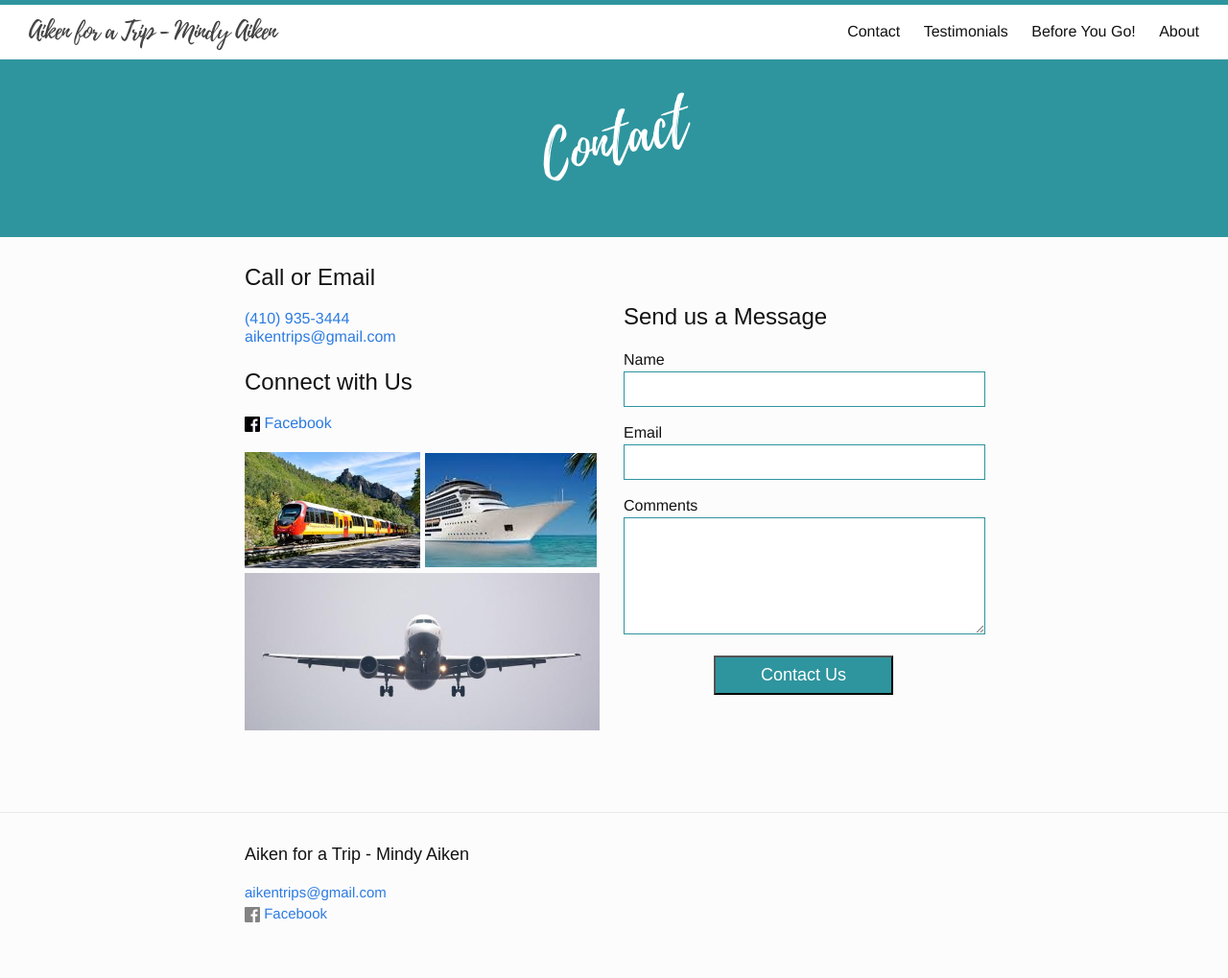
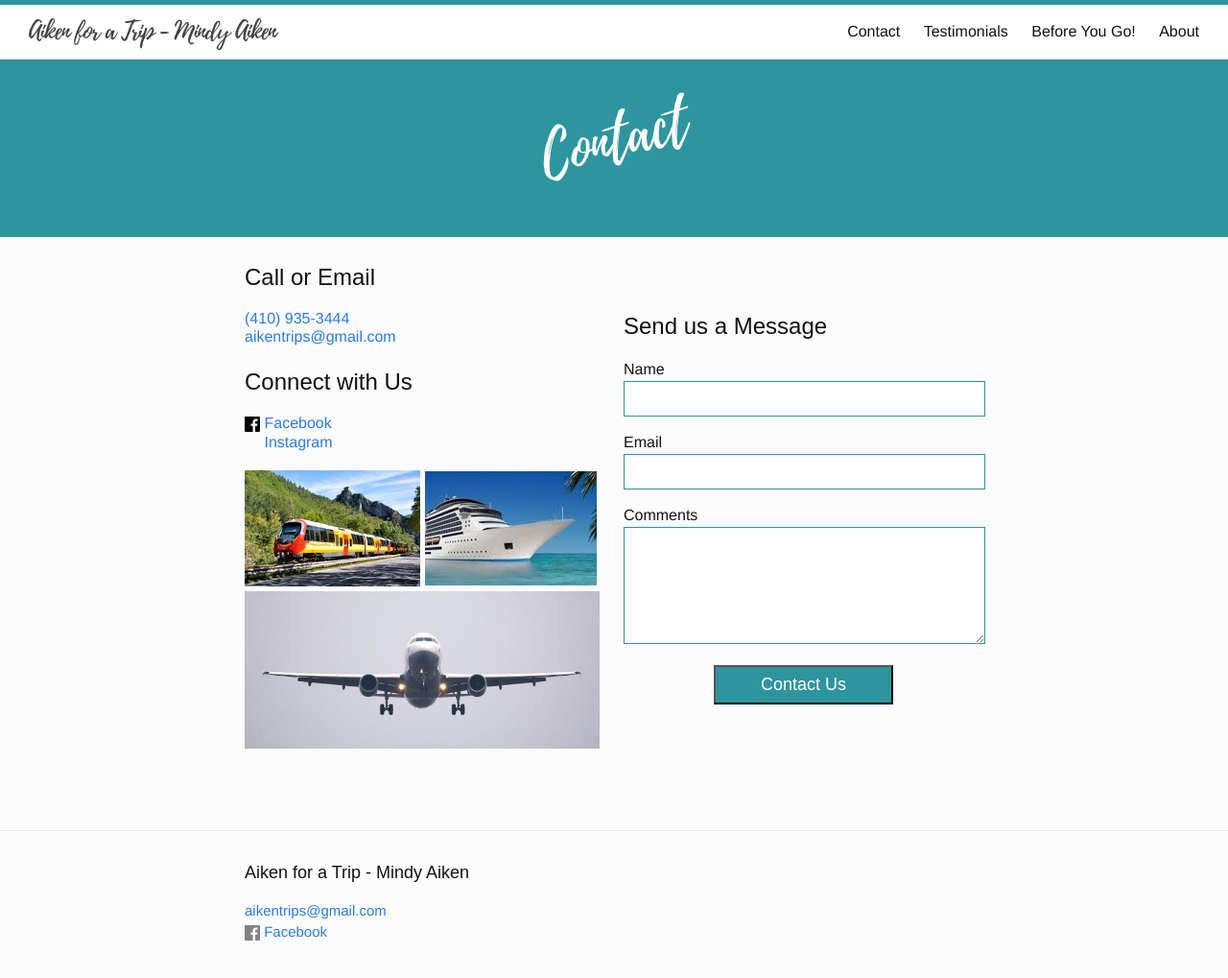
Before and after one commit to aikenfortrip/aikenfortrip.github.io, a Jekyll site: the page built from contact.html, in a window 1280 px wide and 1028 px high. Shown: the top 1019 px of the window at 96% size. Built offline with Jekyll 4.4.1, drawn with Linux system fonts in a browser that asks for light colours.

Commit message:
Update contact.html

```diff
--- a/contact.html
+++ b/contact.html
@@ -39,7 +39,18 @@
             </span>
           </a>
         </p>
-
+<p>
+          <a href='https://www.instagram.com/aiken_trips/'>
+            <span class='icon'>
+              <svg>
+                <use xlink:href='/assets/icons.svg#instagram' />
+              </svg>
+            </span>
+            <span class='username'>
+              Instagram
+            </span>
+          </a>
+        </p>
       </div>
 
       <div class='images'>
```
